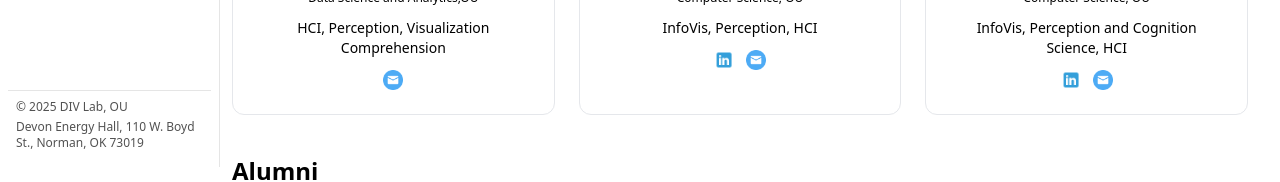
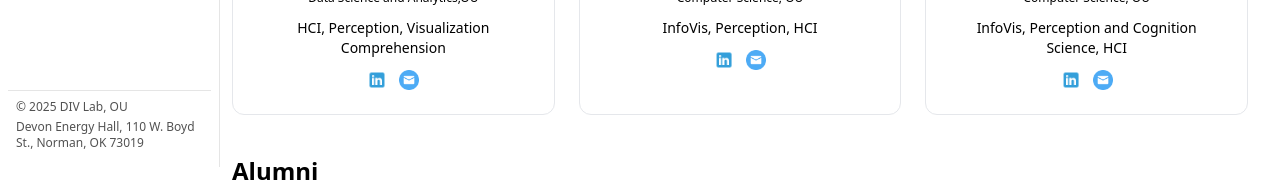
Before and after one commit to nischaldinesh/div_lab_website, a Next.js app: page /people in a window 1280 px wide. Shown: the part 633-815 px from the top of the page. Built offline with nearby package versions, Linux system fonts and the light colour scheme.

Commit message:
new member

```diff
--- a/data/people.ts
+++ b/data/people.ts
@@ -131,7 +131,7 @@ export const STUDENTS: Person[] = [
     subtitle: "Data Science and Analytics,OU",
     img: "/lab_crew/aaryani.png",
     socials: [
-      // { type: "web", href: "http://bradenroper.com/#about" },
+      { type: "linkedin", href: "https://www.linkedin.com/in/aaryani-a-9a26991ba/" },
       { type: "mail", href: "mailto:aaryani@ou.edu" },
     ],
     focus: [
```
